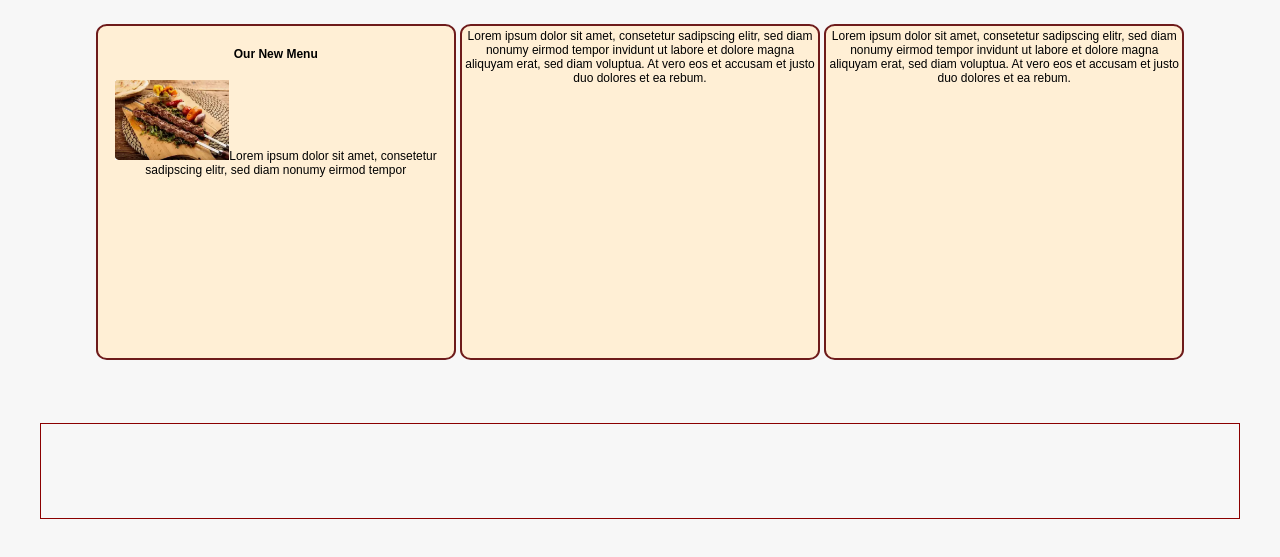
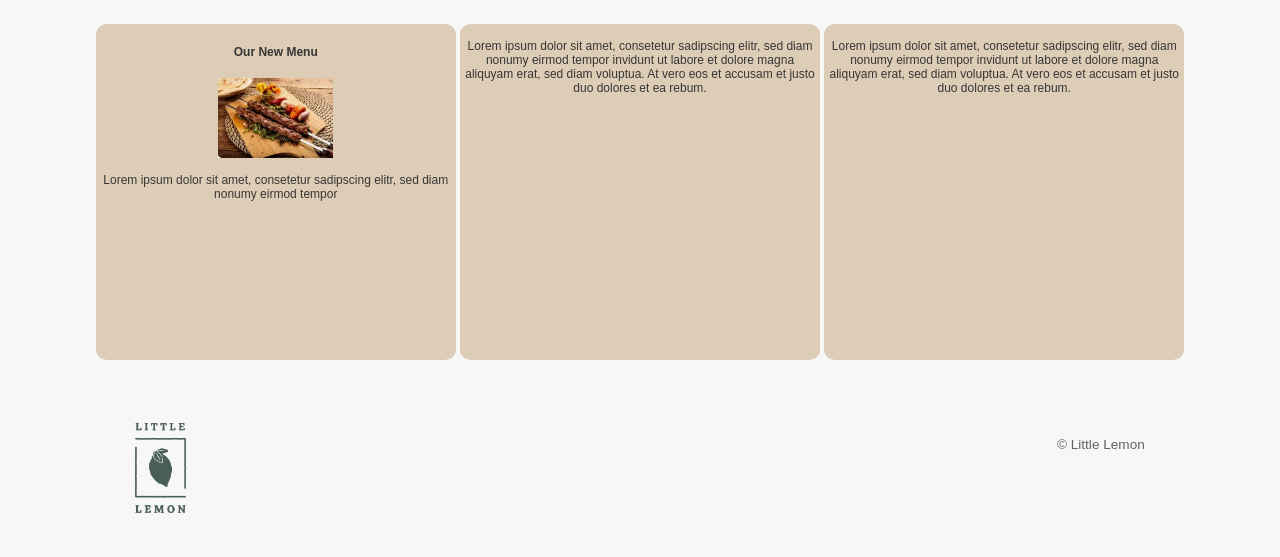
Before and after one commit to JBreitenbr/little-lemon-sketch, a plain HTML site: page index.html in a window 1280 px wide. Shown: the part 357-914 px from the top of the page. Drawn offline with Linux system fonts and the light colour scheme.

Commit message:
added some more styling

```diff
--- a/index.html
+++ b/index.html
@@ -23,14 +23,16 @@
   </nav>
   <main>
     <section id="hero"><h3>Hier gibt es bald wundervollen Text</h3></section>
-    <section id="cols"><article id="art1" ><h4>Our New Menu</h4><img id="adana" src="adana.jpg" >Lorem ipsum dolor sit amet, consetetur sadipscing elitr, sed diam nonumy eirmod tempor </article>
-      <article id="art2">  Lorem ipsum dolor sit amet, consetetur sadipscing elitr, sed diam nonumy eirmod tempor invidunt ut labore et dolore magna aliquyam erat, sed diam voluptua. At vero eos et accusam et justo duo dolores et ea rebum. </article>
+    <section id="cols"><article id="art1" ><h4>Our New Menu</h4><img id="adana" src="adana.jpg" ><p>Lorem ipsum dolor sit amet, consetetur sadipscing elitr, sed diam nonumy eirmod tempor</p></article>
+      <article id="art2"><p>Lorem ipsum dolor sit amet, consetetur sadipscing elitr, sed diam nonumy eirmod tempor invidunt ut labore et dolore magna aliquyam erat, sed diam voluptua. At vero eos et accusam et justo duo dolores et ea rebum. </p></article>
     <article id="art3">
-
-      Lorem ipsum dolor sit amet, consetetur sadipscing elitr, sed diam nonumy eirmod tempor invidunt ut labore et dolore magna aliquyam erat, sed diam voluptua. At vero eos et accusam et justo duo dolores et ea rebum.
+<p>Lorem ipsum dolor sit amet, consetetur sadipscing elitr, sed diam nonumy eirmod tempor invidunt ut labore et dolore magna aliquyam erat, sed diam voluptua. At vero eos et accusam et justo duo dolores et ea rebum.</p>
     </article></section>
   </main>
-  <footer></footer>
+  <footer>
+    <div id="wrap1"><img src="Asset 18@4x.png" id="img-footer"></div>
+   <div id="wrap2"><p id="txt-footer">&copy; Little Lemon</p></div>
+  </footer>
   <script src="script.js"></script>
 </body>
 
--- a/style.css
+++ b/style.css
@@ -45,13 +45,19 @@ ul {
 li {
   display: block;
   margin-top: 2vmin;
-  /*margin: 15px;*/
   list-style-type: none;
   font-size: 12px;
   color: #f7f7f7;
 }
+li:hover {
+  background-color: #f7f7f7;
+  color: #636363;
+}
+
+a {
+  color: #636363;
+}
 main {
-  /*background-color: papayawhip;*/
   width: 95%;
   display:flex;
   flex-direction: column;
@@ -72,9 +78,7 @@ h3 {
   margin-right: auto;
 }
 h4 {
-  /*background-color: #f7f7f7;*/
   padding: 0.15rem;
-  /*border: 1px solid black;*/
   border-radius: 5%;
 }
 #cols {
@@ -88,8 +92,8 @@ h4 {
 article {
   width: 30%;
   padding: 0.2rem;
-  background-color: papayawhip;
-  border: 2px solid #6e1b1b;
+  background-color: #decdb6;
+  color: #363636;
   border-radius: 3%;
   height: 42vh;
 }
@@ -99,7 +103,33 @@ article {
 }
 footer {
   height: 12vmin;
-  width: 95%;
+  width: 90%;
   margin: 5%;
-  border: 1px solid darkred;
+  display: flex;
+  justify-content: flex-start;
+  align-items: flex-start;
+  color: #636363;
+  background-color: #f7f7f7;
 }
+
+#wrap1, #wrap2 {
+  display: flex;
+  justify-content: flex-start;
+  align-items: center;
+  padding-left: 5vw;
+  width:50%;
+}
+
+#wrap2 {
+ justify-content: flex-end;
+  padding-right: 5vw;
+  text-align: right;
+}
+
+#img-footer {
+  height: 7vmax;
+}
+
+#txt-footer {
+  font-size: 0.85rem;
+}
```
Also changed, not shown: Asset 18@4x.png (added), Asset 20@4x.png (added), Asset 7@4x.png (added).
